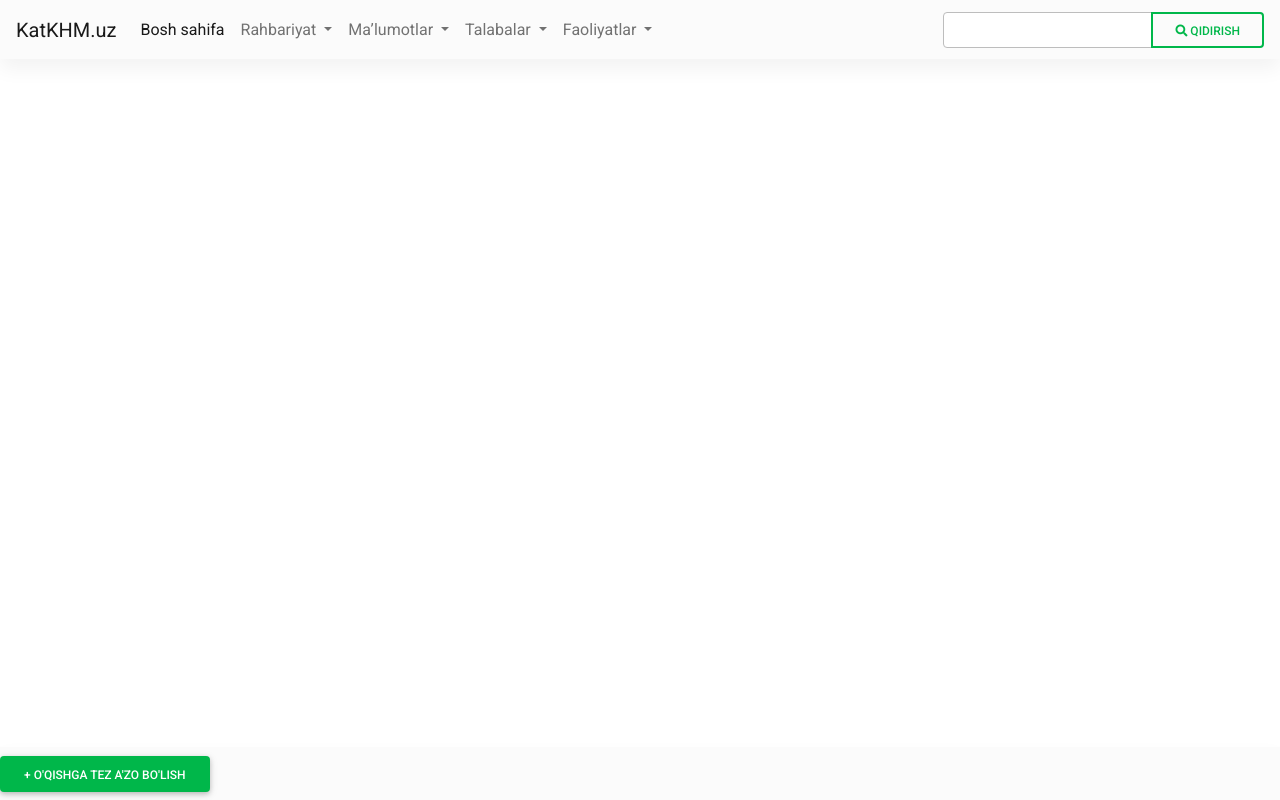
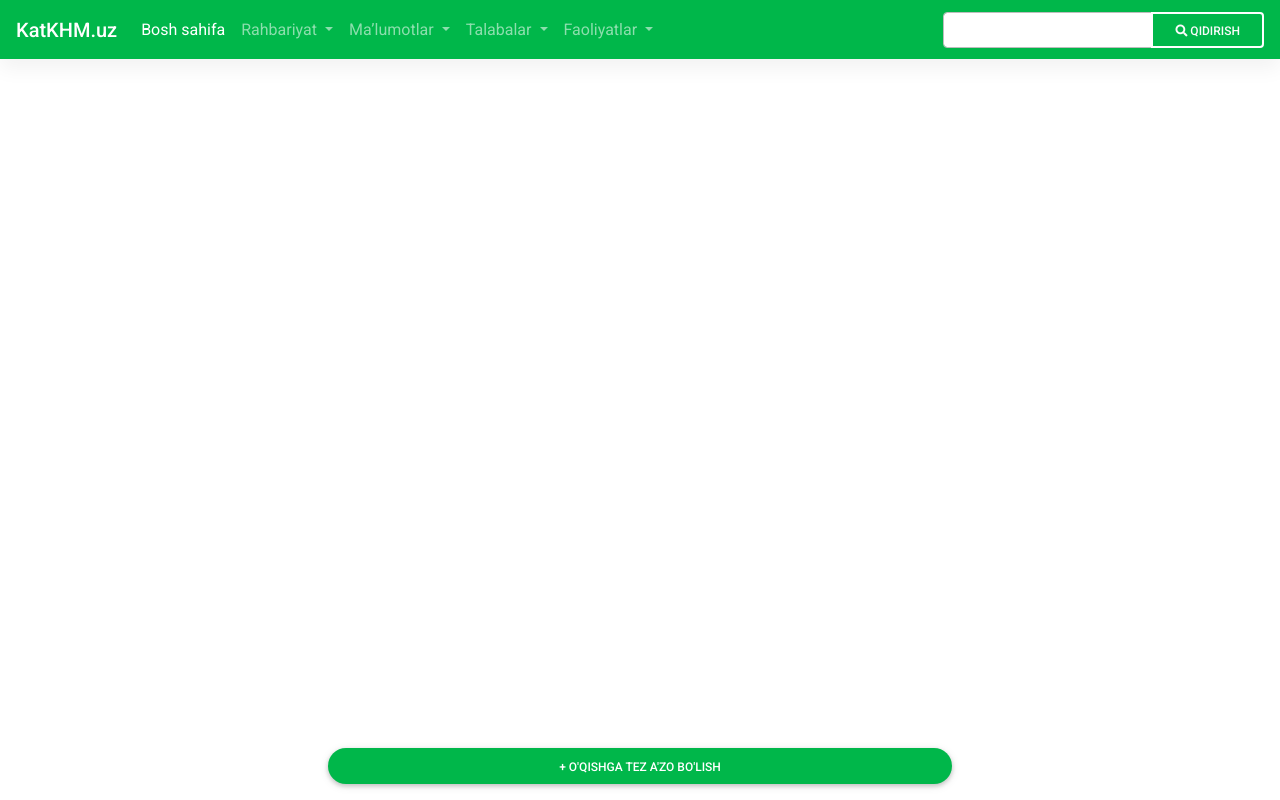
Before and after one commit to asakew/mdb-ui-kit-katkhm, a plain HTML site: page index.html in a window 1280 px wide. Drawn offline with Linux system fonts and the light colour scheme.

Commit message:
Update index.html

```diff
--- a/index.html
+++ b/index.html
@@ -4,31 +4,23 @@
     <meta charset="UTF-8" />
     <meta name="viewport" content="width=device-width, initial-scale=1, shrink-to-fit=no" />
     <meta http-equiv="x-ua-compatible" content="ie=edge" />
-    <title>Material Design for Bootstrap</title>
-    <!-- MDB icon -->
+    <title>KatKHM / Material Design for Bootstrap</title>
     <link rel="icon" href="img/mdb-favicon.ico" type="image/x-icon" />
-    <!-- Font Awesome -->
     <link rel="stylesheet" href="https://use.fontawesome.com/releases/v5.11.2/css/all.css" />
-    <!-- Google Fonts Roboto -->
     <link
       rel="stylesheet"
       href="https://fonts.googleapis.com/css2?family=Roboto:wght@300;400;500;700&display=swap"
     />
-    <!-- MDB -->
     <link rel="stylesheet" href="css/mdb.min.css" />
-    <!-- Custom styles -->
     <style></style>
   </head>
   <body>
 
 <header>
-  <nav class="navbar navbar-expand-lg navbar-light bg-light">
-  <!-- Container wrapper -->
+  <nav class="navbar navbar-expand-lg navbar-dark bg-success">
   <div class="container-fluid">
-    <!-- Navbar brand -->
-    <a class="navbar-brand" href="#">KatKHM.uz</a>
+    <a class="navbar-brand mb-0 h1" href="#">KatKHM.uz</a>
 
-    <!-- Toggle button -->
     <button
       class="navbar-toggler"
       type="button"
@@ -41,14 +33,11 @@
       <span class="navbar-toggler-icon"></span>
     </button>
 
-    <!-- Collapsible wrapper -->
     <div class="collapse navbar-collapse" id="navbarSupportedContent">
-      <!-- Left links -->
       <ul class="navbar-nav mr-auto mb-2 mb-lg-0">
         <li class="nav-item">
           <a class="nav-link active" href="#">Bosh sahifa</a>
         </li>
-        <!-- Navbar dropdown -->
         <li class="nav-item dropdown">
           <a
             class="nav-link dropdown-toggle"
@@ -126,7 +115,6 @@
         </li>
 
       </ul>
-      <!-- Left links -->
 
       <form class="d-flex input-group w-auto">
         <input
@@ -134,35 +122,33 @@
           class="form-control"
           aria-label="Qidirish"
         />
-        <button class="btn btn-outline-success" type="button" data-ripple-color="dark">
+        <button class="btn btn-outline-white text-light" type="button" data-ripple-color="dark">
            <i class="fas fa-search"></i> Qidirish
         </button>
       </form>
     </div>
-    <!-- Collapsible wrapper -->
   </div>
-  <!-- Container wrapper -->
 </nav>
+
+
 </header>
 
-<footer>
-  <nav class="navbar fixed-bottom navbar-light bg-light">
-<div class="d-flex justify-content-center">
+<footer class="fixed-bottom">
 
+<div class="container-fluid">
+  <div class="d-flex justify-content-center mb-3">
     <button
       type="button"
-    class="btn btn-success"
+      class="btn btn-success btn-rounded w-50"
       data-toggle="modal"
       data-target="#tezAzo"
     >
       + O'qishga tez a'zo bo'lish
     </button>
-
   </div>
-</nav>
+</div>
 </footer>
 
-<!-- Modal -->
 <div
   class="modal fade"
   id="tezAzo"
@@ -186,8 +172,6 @@
 </div>
   </body>
 
-  <!-- MDB -->
   <script src="js/mdb.min.js"></script>
-  <!-- Custom scripts -->
   <script></script>
 </html>
```
Lines whose indentation alone changed are shown as unchanged.
